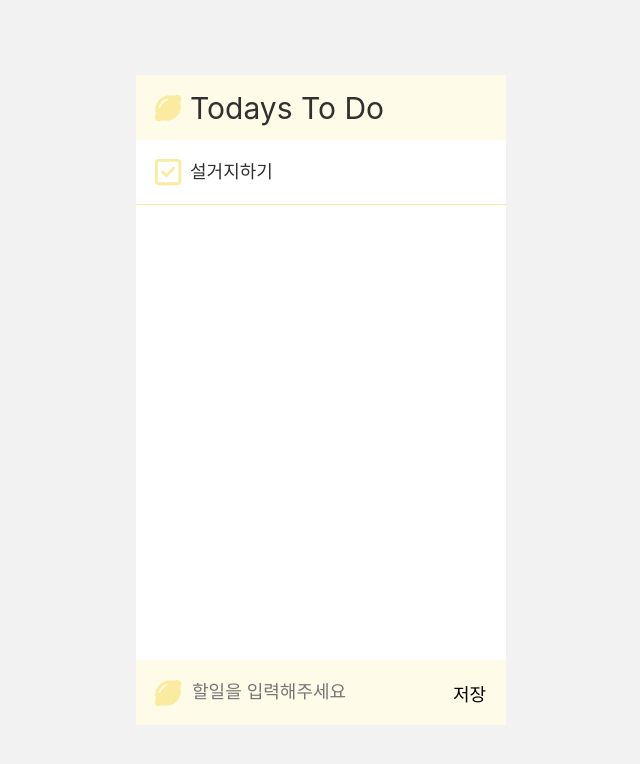
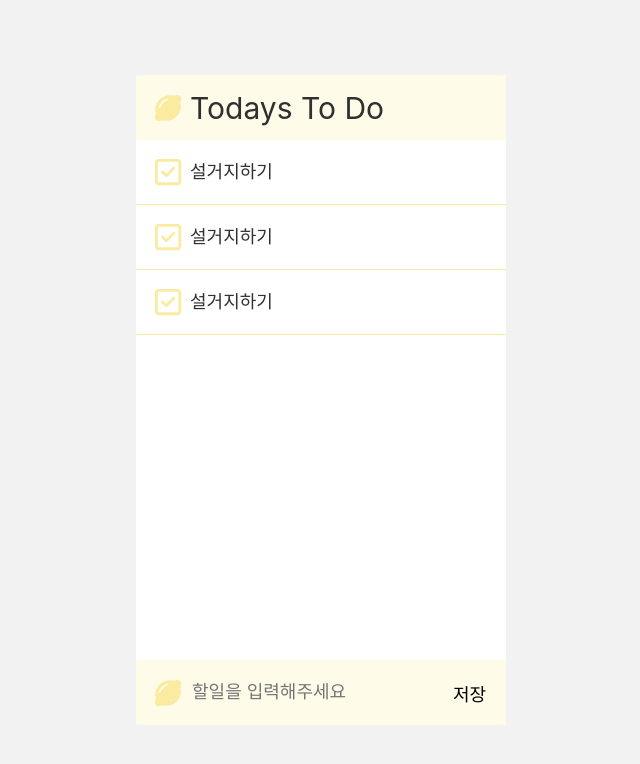
Before and after one commit to YesunPark/Lemoni-Todo-list, a React (Create React App) app: page / in a window 1280 px wide. Shown: the top 764 px of the page, without its empty margins (319-959 px from the left). Built offline with nearby package versions, Linux system fonts and the light colour scheme.

Commit message:
Add: 할일 컴포넌트 map으로 돌리도록 임시 배열 생성

```diff
--- a/src/App.tsx
+++ b/src/App.tsx
@@ -1,14 +1,14 @@
 import React from 'react';
 import styled from 'styled-components';
 import Title from 'components/Title';
-import List from 'components/List';
+import FullList from 'components/FullList';
 import MakeToDo from 'components/MakeToDo';
 
 function App() {
   return (
     <AppContainer>
       <Title />
-      <List />
+      <FullList />
       <MakeToDo />
     </AppContainer>
   );
--- /dev/null
+++ b/src/components/FullList.tsx
@@ -0,0 +1,16 @@
+import React, { useState } from 'react';
+import ListItem from 'components/ListItem';
+
+function FullList() {
+  const [listArr, setListArr] = useState([1, 2, 3]);
+
+  return (
+    <>
+      {listArr.map((list) => {
+        return <ListItem key={list} />;
+      })}
+    </>
+  );
+}
+
+export default FullList;
--- a/src/components/List.tsx
+++ b/src/components/ListItem.tsx
@@ -4,7 +4,7 @@ import { FontAwesomeIcon } from '@fortawesome/react-fontawesome';
 import { faSquareCheck } from '@fortawesome/free-regular-svg-icons';
 import styled from 'styled-components';
 
-function List() {
+function ListItem() {
   const [checked, setChecked] = useState(false);
   function clickCheckBox() {
     setChecked(!checked);
@@ -31,4 +31,4 @@ const ListContainer = styled.div`
   }
 `;
 
-export default List;
+export default ListItem;
```
